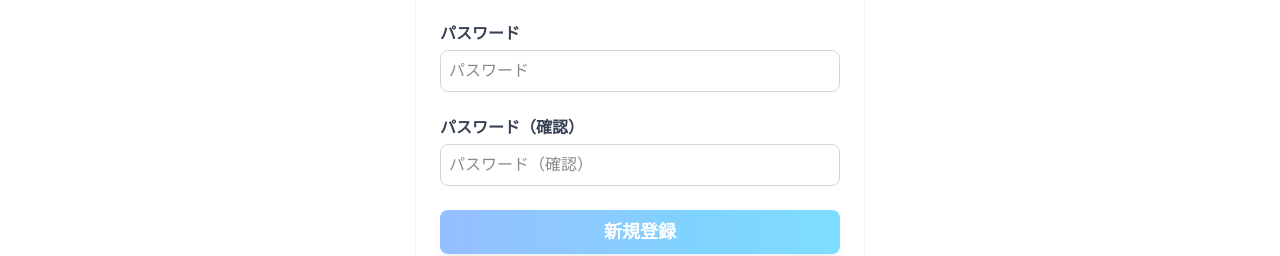
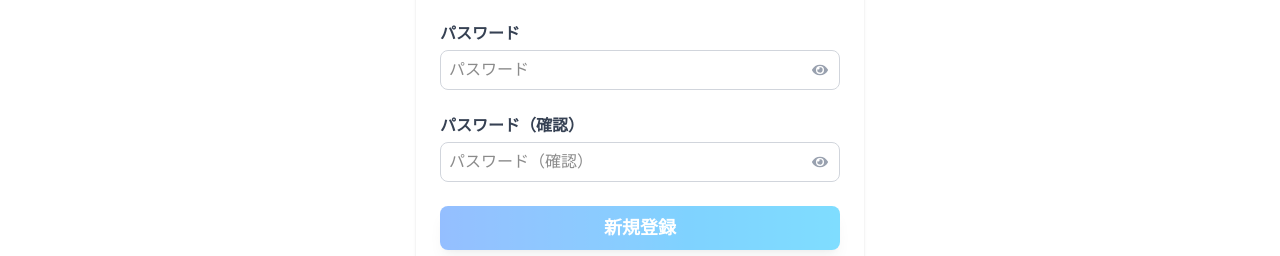
Before and after one commit to jkihara214/Roamory, a Next.js app in the folder frontend/: page /register in a window 1280 px wide. Shown: the part 374-630 px from the top of the page. Built offline with nearby package versions, Linux system fonts and the light colour scheme; no server answers.

Commit message:
[009]Add:Toggle_password_visibility

```diff
--- a/frontend/src/app/login/page.tsx
+++ b/frontend/src/app/login/page.tsx
@@ -5,6 +5,7 @@ import Link from "next/link";
 import Header from "@/components/Header";
 import { useAuthStore } from "@/store/auth";
 import { useRouter } from "next/navigation";
+import { FaEye, FaEyeSlash } from "react-icons/fa";
 
 export default function LoginPage() {
   const [email, setEmail] = useState("");
@@ -16,6 +17,7 @@ export default function LoginPage() {
   const isAuthenticated = useAuthStore((s) => s.isAuthenticated);
   const fetchMe = useAuthStore((s) => s.fetchMe);
   const router = useRouter();
+  const [showPassword, setShowPassword] = useState(false);
 
   useEffect(() => {
     fetchMe();
@@ -75,16 +77,31 @@ export default function LoginPage() {
             >
               パスワード
             </label>
+            <div className="relative">
               <input
                 id="password"
-              type="password"
+                type={showPassword ? "text" : "password"}
                 placeholder="パスワード"
                 value={password}
                 onChange={(e) => setPassword(e.target.value)}
-              onBlur={() => setTouched((prev) => ({ ...prev, password: true }))}
-              className="w-full border border-gray-300 p-2 rounded-lg focus:ring-2 focus:ring-blue-300 focus:border-blue-400 transition"
+                onBlur={() =>
+                  setTouched((prev) => ({ ...prev, password: true }))
+                }
+                className="w-full border border-gray-300 p-2 rounded-lg focus:ring-2 focus:ring-blue-300 focus:border-blue-400 transition pr-10 h-10"
                 required
               />
+              <button
+                type="button"
+                className="absolute right-3 top-1/2 -translate-y-1/2 text-gray-400 hover:text-gray-600"
+                tabIndex={-1}
+                onClick={() => setShowPassword((v) => !v)}
+                aria-label={
+                  showPassword ? "パスワードを隠す" : "パスワードを表示"
+                }
+              >
+                {showPassword ? <FaEyeSlash /> : <FaEye />}
+              </button>
+            </div>
             {touched.password && !password && (
               <p className="text-red-500 text-sm mt-1">パスワードは必須です</p>
             )}
--- a/frontend/src/app/register/page.tsx
+++ b/frontend/src/app/register/page.tsx
@@ -5,6 +5,7 @@ import Link from "next/link";
 import Header from "@/components/Header";
 import { useAuthStore } from "@/store/auth";
 import { useRouter } from "next/navigation";
+import { FaEye, FaEyeSlash } from "react-icons/fa";
 
 export default function RegisterPage() {
   const [name, setName] = useState("");
@@ -18,6 +19,8 @@ export default function RegisterPage() {
   const isAuthenticated = useAuthStore((s) => s.isAuthenticated);
   const fetchMe = useAuthStore((s) => s.fetchMe);
   const router = useRouter();
+  const [showPassword, setShowPassword] = useState(false);
+  const [showPasswordConf, setShowPasswordConf] = useState(false);
 
   useEffect(() => {
     fetchMe();
@@ -98,16 +101,31 @@ export default function RegisterPage() {
             >
               パスワード
             </label>
+            <div className="relative">
               <input
                 id="password"
-              type="password"
+                type={showPassword ? "text" : "password"}
                 placeholder="パスワード"
                 value={password}
                 onChange={(e) => setPassword(e.target.value)}
-              onBlur={() => setTouched((prev) => ({ ...prev, password: true }))}
-              className="w-full border border-gray-300 p-2 rounded-lg focus:ring-2 focus:ring-blue-300 focus:border-blue-400 transition"
+                onBlur={() =>
+                  setTouched((prev) => ({ ...prev, password: true }))
+                }
+                className="w-full border border-gray-300 p-2 rounded-lg focus:ring-2 focus:ring-blue-300 focus:border-blue-400 transition pr-10 h-10"
                 required
               />
+              <button
+                type="button"
+                className="absolute right-3 top-1/2 -translate-y-1/2 text-gray-400 hover:text-gray-600"
+                tabIndex={-1}
+                onClick={() => setShowPassword((v) => !v)}
+                aria-label={
+                  showPassword ? "パスワードを隠す" : "パスワードを表示"
+                }
+              >
+                {showPassword ? <FaEyeSlash /> : <FaEye />}
+              </button>
+            </div>
             {touched.password && !password && (
               <p className="text-red-500 text-sm mt-1">パスワードは必須です</p>
             )}
@@ -119,18 +137,36 @@ export default function RegisterPage() {
             >
               パスワード（確認）
             </label>
+            <div className="relative">
               <input
                 id="passwordConfirmation"
-              type="password"
+                type={showPasswordConf ? "text" : "password"}
                 placeholder="パスワード（確認）"
                 value={passwordConfirmation}
                 onChange={(e) => setPasswordConfirmation(e.target.value)}
                 onBlur={() =>
-                setTouched((prev) => ({ ...prev, passwordConfirmation: true }))
+                  setTouched((prev) => ({
+                    ...prev,
+                    passwordConfirmation: true,
+                  }))
                 }
-              className="w-full border border-gray-300 p-2 rounded-lg focus:ring-2 focus:ring-blue-300 focus:border-blue-400 transition"
+                className="w-full border border-gray-300 p-2 rounded-lg focus:ring-2 focus:ring-blue-300 focus:border-blue-400 transition pr-10 h-10"
                 required
               />
+              <button
+                type="button"
+                className="absolute right-3 top-1/2 -translate-y-1/2 text-gray-400 hover:text-gray-600"
+                tabIndex={-1}
+                onClick={() => setShowPasswordConf((v) => !v)}
+                aria-label={
+                  showPasswordConf
+                    ? "パスワード（確認）を隠す"
+                    : "パスワード（確認）を表示"
+                }
+              >
+                {showPasswordConf ? <FaEyeSlash /> : <FaEye />}
+              </button>
+            </div>
             {touched.passwordConfirmation && !passwordConfirmation && (
               <p className="text-red-500 text-sm mt-1">
                 パスワード（確認）は必須です
```
Lines whose indentation alone changed are shown as unchanged.
